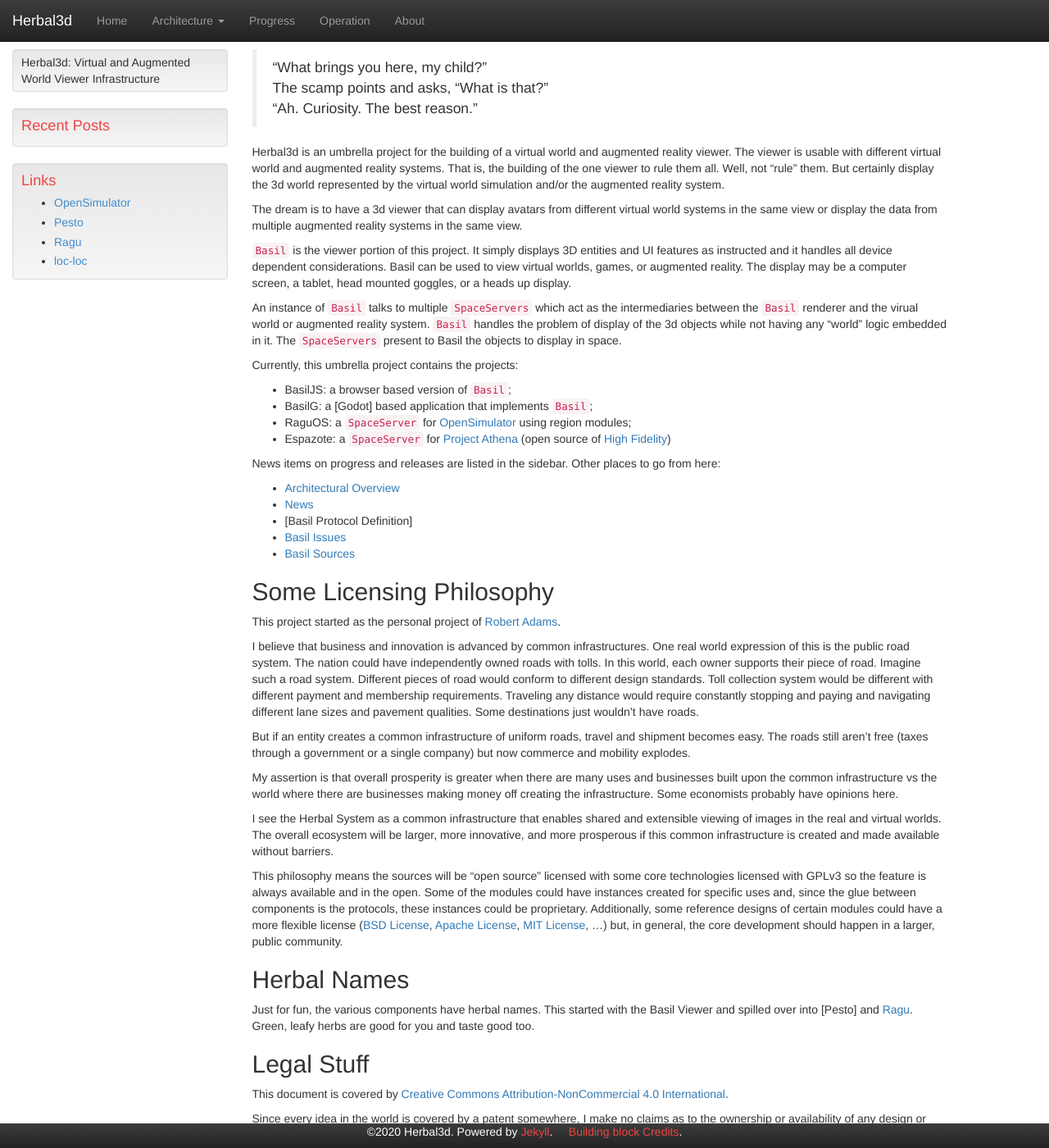
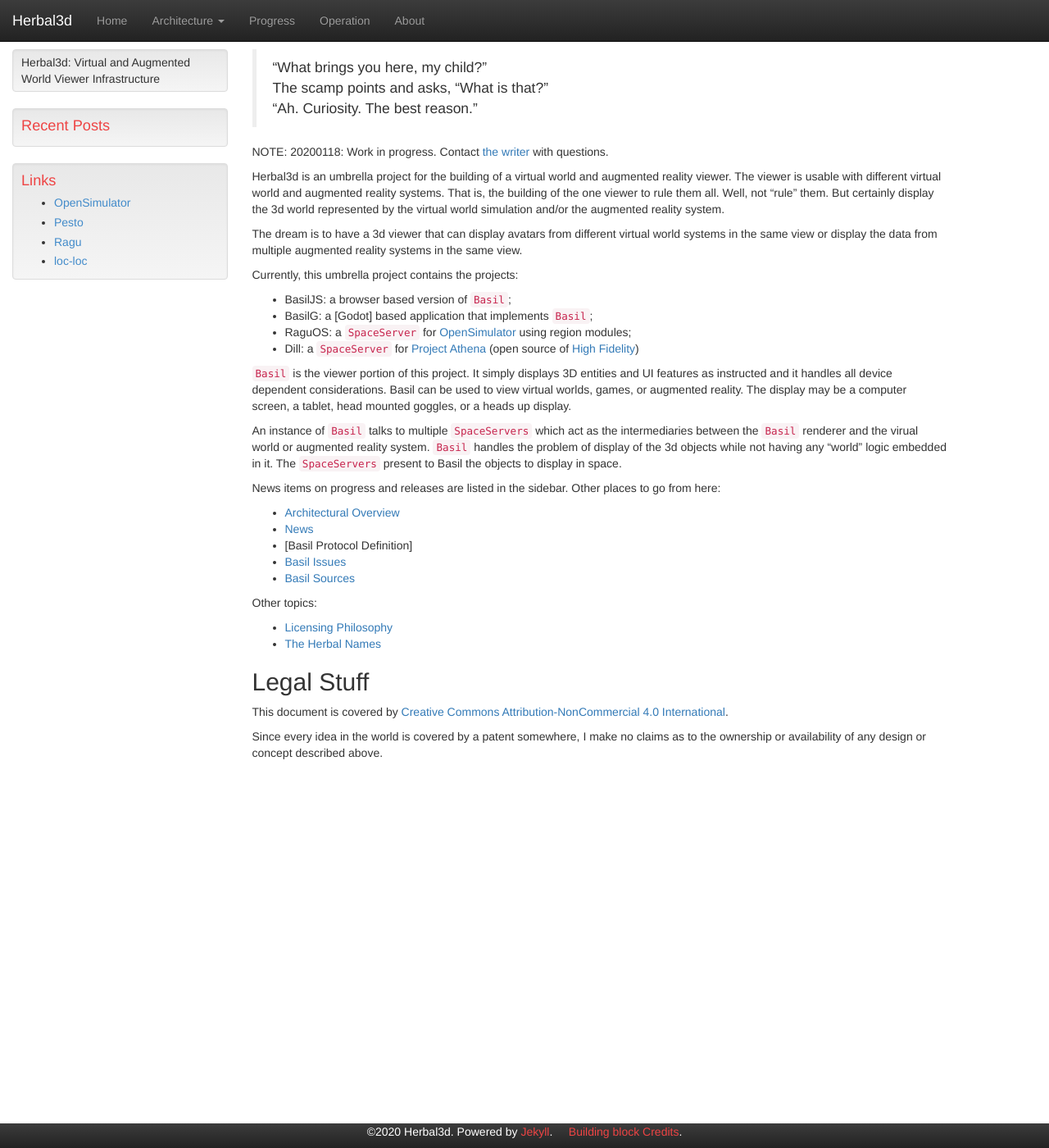
Before and after one commit to Herbal3d/herbal3d.github.io, a Jekyll site: the page built from index.md, in a window 1280 px wide and 1400 px high. Shown: the whole window at 82% size. Built offline with Jekyll 4.4.1, drawn with Linux system fonts in a browser that asks for light colours.

Commit message:
Break out HerbalNames.md and LicensingPhilosophy.md. Update and clarify text in index.md

```diff
--- a/index.md
+++ b/index.md
@@ -5,6 +5,8 @@
 > "What brings you here, my child?"
 > <br>The scamp points and asks, "What is that?"
 > <br>"Ah. Curiosity. The best reason."
+
+NOTE: 20200118: Work in progress. Contact [the writer] with questions.
 
 Herbal3d is an umbrella project for the building of a virtual world
 and augmented reality viewer.
@@ -17,6 +19,13 @@
 The dream is to have a 3d viewer that can display avatars from
 different virtual world systems in the same view or display the data
 from multiple augmented reality systems in the same view.
+
+Currently, this umbrella project contains the projects:
+
+* BasilJS: a browser based version of `Basil`;
+* BasilG: a [Godot] based application that implements `Basil`;
+* RaguOS: a `SpaceServer` for [OpenSimulator] using region modules;
+* Dill: a `SpaceServer` for [Project Athena] (open source of [High Fidelity])
 
 `Basil` is the viewer portion of this project.
 It simply displays 3D entities and UI features as instructed and
@@ -31,13 +40,6 @@
 of the 3d objects while not having any "world" logic embedded in it.
 The `SpaceServers` present to Basil the objects to display in space.
 
-Currently, this umbrella project contains the projects:
-
-* BasilJS: a browser based version of `Basil`;
-* BasilG: a [Godot] based application that implements `Basil`;
-* RaguOS: a `SpaceServer` for [OpenSimulator] using region modules;
-* Espazote: a `SpaceServer` for [Project Athena] (open source of [High Fidelity])
-
 News items on progress and releases are listed in the sidebar.
 Other places to go from here:
 
@@ -47,54 +49,10 @@
 * [Basil Issues]
 * [Basil Sources]
 
-## Some Licensing Philosophy
+Other topics:
 
-This project started as the personal project of [Robert Adams].
-
-I believe that business and innovation is advanced by common infrastructures.
-One real world expression of this is the public road system.
-The nation could have independently owned roads with tolls.
-In this world, each owner supports their piece of road.
-Imagine such a road system.
-Different pieces of road would conform to different design standards.
-Toll collection system would be different with different payment and membership
-requirements.
-Traveling any distance would require constantly stopping and paying and
-navigating different lane sizes and pavement qualities.
-Some destinations just wouldn't have roads.
-
-But if an entity creates a common infrastructure of uniform roads, travel
-and shipment becomes easy. The roads still aren't free (taxes through
-a government or a single company) but now commerce and mobility explodes.
-
-My assertion is that overall prosperity is greater when there are many
-uses and businesses built upon the common infrastructure vs the world
-where there are businesses making money off creating the infrastructure.
-Some economists probably have opinions here.
-
-I see the Herbal System as a common infrastructure that enables
-shared and extensible viewing of images in the real and virtual worlds.
-The overall ecosystem will be larger, more innovative, and more
-prosperous if this common infrastructure is created and made available
-without barriers.
-
-This philosophy means the sources will be "open source" licensed with
-some core  technologies licensed with GPLv3 so the feature is always
-available and in the open.
-Some of the modules could have instances
-created for specific uses and, since the glue between components is
-the protocols, these instances could be proprietary.
-Additionally, some reference designs of certain modules could
-have a more flexible license ([BSD License], [Apache License], [MIT License], ...)
-but, in general, the core development should happen in a larger,
-public community.
-
-## Herbal Names
-
-Just for fun, the various components have herbal names.
-This started with the Basil Viewer and
-spilled over into [Pesto] and [Ragu].
-Green, leafy herbs are good for you and taste good too.
+* [Licensing Philosophy]
+* [The Herbal Names]
 
 ## Legal Stuff
 
@@ -104,6 +62,7 @@
 no claims as to the ownership or availability of any design or concept
 described above.
 
+[the writer]: mailto:herbal3d-w@misterblue.com
 [OpenSimulator]: http://opensimulator.org/
 [BasilJS]: https://github.com/Herbal3d/basil/tree/master/Basiljs
 [BasilG]: https://github.com/Herbal3d/basil/tree/master/Basilg
```
Also changed, not shown: other parts of index.md (+2 -0 lines), HerbalNames.md (added, +38 -0 lines), LicensingPhilosophy.md (added, +46 -0 lines).
